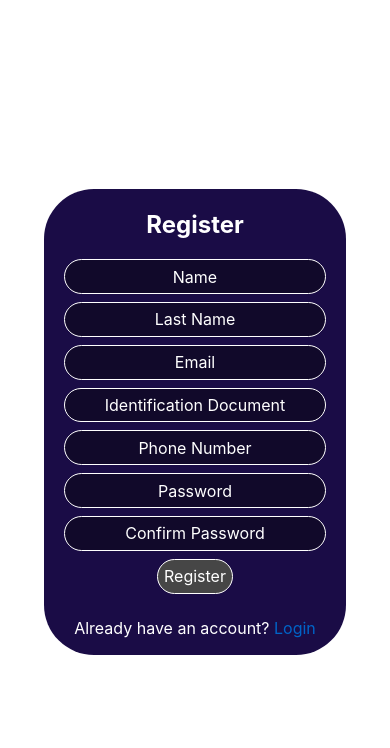
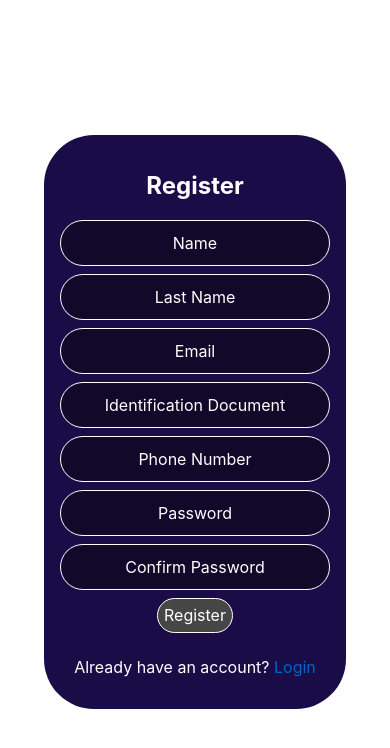
Before and after one commit to dog-Mangy/qatu-frontend, a Svelte app: page /register in a window 390 px wide. Shown: the top 748 px of the page. Built offline with nearby package versions, Linux system fonts and the light colour scheme.

Commit message:
style: responsive layout for registration form (1280, 720, 360)

```diff
--- a/src/view/components/FormInput.Component.svelte
+++ b/src/view/components/FormInput.Component.svelte
@@ -34,6 +34,9 @@
 
 <style>
 	input {
+		width: 100%;
+		padding: 1rem;
+		font-size: 1.2rem;
 		background: #11092a;
 		text-align: center;
 	}
@@ -41,4 +44,18 @@
 	input::placeholder {
 		color: white;
 	}
+
+	@media screen and (max-width: 720px) {
+		input {
+			padding: 0.75rem;
+			font-size: 1rem;
+		}
+	}
+
+	@media screen and (max-width: 360px) {
+		input {
+			padding: 0.5rem;
+			font-size: 0.9rem;
+		}
+	}
 </style>
--- a/src/view/components/Register.Component.svelte
+++ b/src/view/components/Register.Component.svelte
@@ -106,11 +106,25 @@
 		border-radius: 50px;
 		justify-items: center;
 		max-width: 300px;
-		padding: 1px;
+		padding: 2rem;
 		width: 100%;
 	}
 
 	form {
 		justify-items: center;
 	}
+
+	@media screen and (max-width: 720px) {
+		.form-box {
+			max-width: 270px;
+			padding: 1rem;
+		}
+	}
+
+	@media screen and (max-width: 360px) {
+		.form-box {
+			min-width: 70%;
+			padding: 0.5rem;
+		}
+	}
 </style>
```
